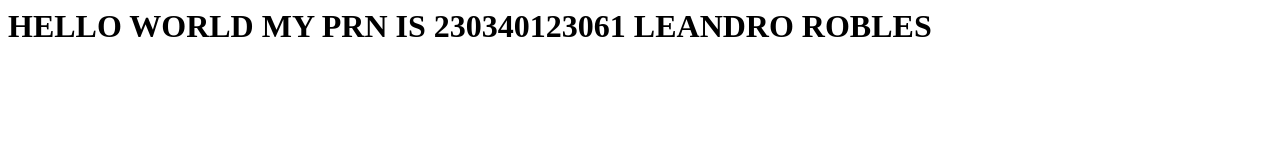
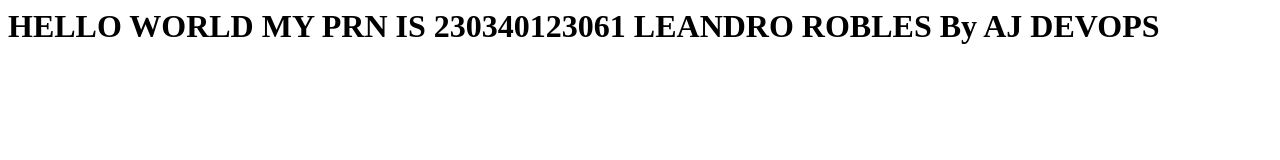
Before and after one commit to roblesleandro/ditiss, a plain HTML site: page index.html in a window 1280 px wide. Drawn offline with Linux system fonts and the light colour scheme.

Commit message:
Update index.html

```diff
--- a/index.html
+++ b/index.html
@@ -1,4 +1,5 @@
 <title> HELLO LEANDRO </title>
 <h1>
 HELLO WORLD MY PRN IS 230340123061 LEANDRO ROBLES
+By AJ DEVOPS
 </h1>
```
